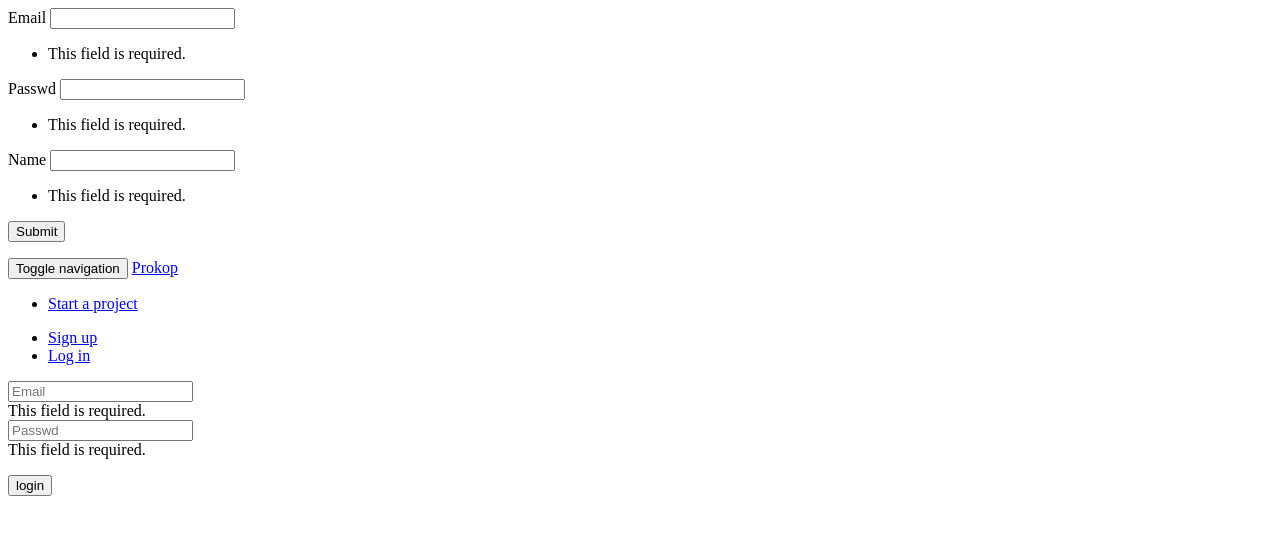
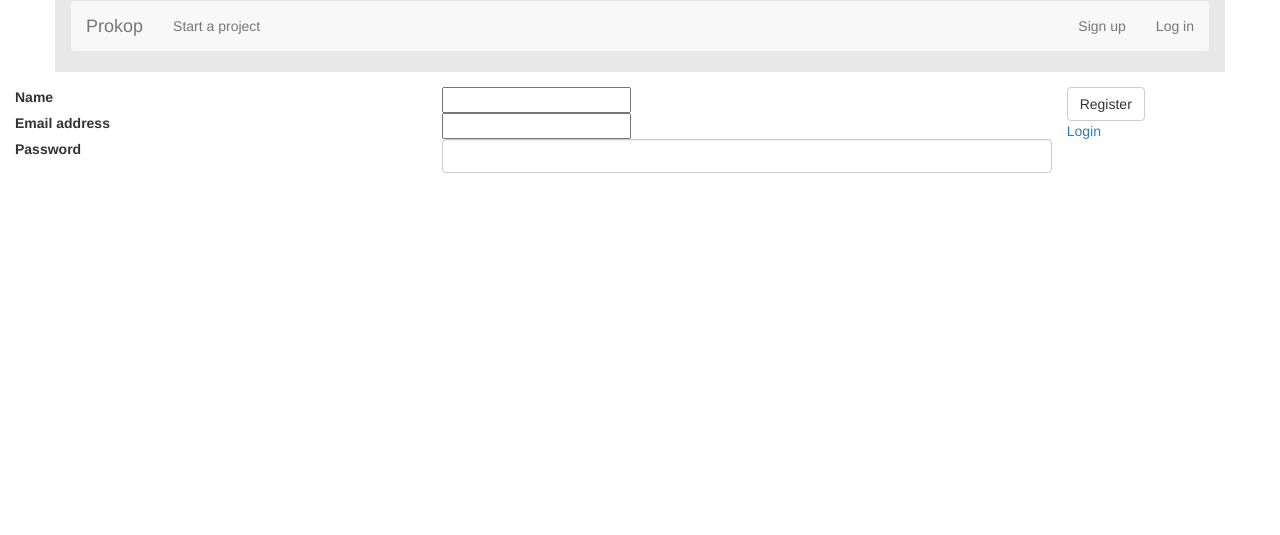
Before and after one commit to alienhaxor/prokop, a Flask app: page /register/ in a window 1280 px wide. Shown: the top 535 px of the page. Run offline with Flask 2, Linux system fonts and the light colour scheme; parts of the project's set-up code (start-up, migrations or seed data) failed here and were passed over; some libraries are stand-ins or nearby versions.

Commit message:
csrf. api works with flask-login

```diff
--- a/app/__init__.py
+++ b/app/__init__.py
@@ -43,7 +43,7 @@ ALLOWED_EXTENSIONS = set(['png', 'jpg', 'jpeg', 'gif'])
 
 app.config['UPLOAD_FOLDER'] = UPLOAD_FOLDER
 app.config['ALLOWED_EXTENSIONS'] = ALLOWED_EXTENSIONS
-#app.config['UPLOAD_FOLDER'] = UPLOAD_FOLDER
+app.config['SECRET_KEY'] = '9cca0703342e24806a9f64e08c053dca7f2cd90f10529af8ea872afb0a0c77d4'
 
 toolbar = DebugToolbarExtension(app)
 
--- a/app/main/forms.py
+++ b/app/main/forms.py
@@ -11,9 +11,9 @@ from app.main.models import User, Project
 from app import bcrypt
 
 
-class LoginForm(form.Form):
-    email = fields.TextField(validators=[validators.required()])
-    passwd = fields.PasswordField(validators=[validators.required()])
+class LoginForm(Form):
+    email = fields.TextField('Email address', [Required(), Email()])
+    passwd = fields.PasswordField('Password', [Required()])
 
     def validate_login(self, field):
         user = self.get_user()
@@ -28,10 +28,10 @@ class LoginForm(form.Form):
         return User.query.filter_by(email=self.email.data).first()
 
 
-class RegistrationForm(form.Form):
-    email = fields.TextField(validators=[validators.required()])
-    passwd = fields.PasswordField(validators=[validators.required()])
-    name = fields.TextField(validators=[validators.required()])
+class RegisterForm(Form):
+    email = fields.TextField('Email address', [Required()])
+    passwd = fields.PasswordField('Password', [Required()])
+    name = fields.TextField('Name', [Required()])
 
     def validate_login(self, field):
         if (User.query.filter_by(url=self.url.data).first()):
@@ -104,6 +104,6 @@ class EditForm(Form):
     description = TextAreaField('description',
                                 validators=[Length(min=0, max=140)])
     passwd_old = fields.PasswordField('old password',
-                                      validators=[validators.required()])
+                                      [Required()])
     passwd_new = fields.PasswordField('new password',
-                                      validators=[validators.required()])
+                                      [Required()])
--- a/app/main/models.py
+++ b/app/main/models.py
@@ -104,7 +104,7 @@ class Project(db.Model):
         return {
             'id': self.id,
             'name': self.name,
-            'info': self.info,
+            'description': self.description,
             'picture_url': self.picture_url,
             'releaseDate': dump_datetime(self.date_created),
             'images': self.serialize_many2many
--- a/app/main/views.py
+++ b/app/main/views.py
@@ -6,7 +6,7 @@ from flask import Blueprint, request, render_template, flash,\
 from flask.ext.login import login_user, logout_user,\
     current_user, login_required
 
-from app.main.forms import LoginForm, RegistrationForm, EditForm
+from app.main.forms import LoginForm, RegisterForm, EditForm
 
 from app import db, bcrypt, lm
 from app.main.models import User
@@ -104,13 +104,14 @@ def before_request():
 
 @main.route('/register/', methods=('GET', 'POST'))
 def register():
-    form = RegistrationForm(request.form)
-    if form.validate():
-
+    form = RegisterForm(request.form)
+    print 'JESUS'
+    if form.validate_on_submit():
+    	print 'JESUS HITLER'
         user = User(email=form.email.data,
                     passwd=bcrypt.generate_password_hash(form.passwd.data),
                     name=form.name.data)
-        user.url = urllib.urlencode(form.urlname.data)
+        # user.url = urllib.urlencode(form.urlname.data)
         # Insert the record in our database and commit it
         db.session.add(user)
         db.session.commit()
@@ -118,7 +119,7 @@ def register():
         login_user(user)
         return redirect(url_for('main.index'))
 
-    return render_template('forms.html', form=form)
+    return render_template('register.html', form=form)
 
 
 @main.route("/logout/")
--- a/app/templates/main/base.html
+++ b/app/templates/main/base.html
@@ -54,7 +54,7 @@
     <script type="text/javascript" src="http://documentcloud.github.com/underscore/underscore-min.js"></script>
     <script type="text/javascript" src="http://documentcloud.github.com/backbone/backbone-min.js"></script>
     <script src="//netdna.bootstrapcdn.com/bootstrap/3.0.2/js/bootstrap.min.js"></script>
-    <script src="https://rawgithub.com/phstc/jquery-dateFormat/master/jquery.dateFormat-1.0.js"></script>
+    <script src="https://rawgithub.com/phstc/jquery-dateFormat/master/dist/jquery-dateFormat.min.js"></script>
 
     <script type=text/javascript src="{{url_for('static', filename='js/models/book.js') }}"></script>
     <script type=text/javascript src="{{url_for('static', filename='js/collections/library.js') }}"></script>
--- a/app/templates/main/forms.html
+++ b/app/templates/main/forms.html
@@ -1,36 +1,12 @@
-<html>
-    <body>
-        <form method="POST" action="">
-            {{ form.hidden_tag() if form.hidden_tag }}
-            {% for f in form if f.type != 'CSRFTokenField' %}
-            <div>
-            {{ f.label }}
-            {{ f }}
-            {% if f.errors %}
-            <ul>
-                {% for e in f.errors %}
-                <li>{{ e }}</li>
-                {% endfor %}
-            </ul>
-            {% endif %}
-            </div>
-            {% endfor %}
-            <input type="submit" />
-        </form>
-    </body>
-</html>
-<!--
 {% extends "base.html" %}
+{% block content %}
 
-{% block content %}
-    <form method="POST" action="">
-    {% from "_formhelpers.html" import render_field %}
-    {{ form.csrf }}
-    <dl>
-    {{ render_field(form.email) }}
-    {{ render_field(form.passwd) }}
-    </dl>
-    <button type="submit">login</button>
-    </form>
-
-{% endblock %} -->
+  {% from "_formhelpers.html" import render_field %}
+  <form method="POST" action="." role='form'>
+    {{ form.csrf_token }}
+    {{ render_field(form.email, with_label=True) }}
+    {{ render_field(form.passwd, with_label=True) }}
+    <button type="submit" class="btn btn-default">Login</button>
+  </form>
+  <a href="{{ url_for('main.register') }}">Login</a>
+{% endblock %}
--- a/app/templates/main/register.html
+++ b/app/templates/main/register.html
@@ -1,138 +1,13 @@
-<!DOCTYPE html>
-<html lang="en" xmlns="http://www.w3.org/1999/xhtml">
-<html>
-	<head>
-		<title>Prokopa</title>
-		<meta charset="utf-8" />
-		<meta name ="viewport" content="width=device-width, initial-scale=1.0"><!--bootstrapin automaattinen skaalaus näytön mukaan-->
-		<link href = "css/bootstrap.min.css" rel = "stylesheet">
-		<link href = "css/styles.css" rel = "stylesheet">
-		<link href="http://netdna.bootstrapcdn.com/bootstrap/3.0.0/css/bootstrap.min.css" rel="stylesheet" /> <!-- bootstrap-->
-		<script src = "http://ajax.googleapis.com/ajax/libs/jquery/1.10.2/jquery.min.js"></script>
-		<script src = "js/bootstrap.js"></script>
-	</head>
-	<body class="body">
+{% extends "base.html" %}
+{% block content %}
 
-
-
-		<header>
-			  <div id="header" class="container">
-		    <nav class="navbar navbar-default" role="navigation">
-                <!-- Brand and toggle get grouped for better mobile display -->
-                <div class="navbar-header">
-                <button type="button" class="navbar-toggle" data-toggle="collapse" data-target="#bs-example-navbar-collapse-1">
-                    <span class="sr-only">Toggle navigation</span>
-                    <span class="icon-bar"></span>
-                    <span class="icon-bar"></span>
-                    <span class="icon-bar"></span>
-                </button>
-                <a class="navbar-brand" href="#">Prokop</a>
-                </div>
-
-                <!-- Collect the nav links, forms, and other content for toggling -->
-                <div class="collapse navbar-collapse" id="bs-example-navbar-collapse-1">
-                    <ul class="nav navbar-nav">
-                        <!--<li class="active"><a href="#">Discover projects</a></li>-->
-                        <li><a href="#">Start a project</a></li>
-                    </ul>
-                    <!--<form class="navbar-form navbar-left" role="search">
-                        <div class="form-group">
-                            <input type="text" class="form-control" placeholder="Search">
-                        </div>
-                        <button type="submit" class="btn btn-default">Submit</button>
-                    </form>-->
-                    <ul class="nav navbar-nav navbar-right">
-                        <li><a href="#">Sign up</a></li>
-                        <li><a href="#">Log in</a></li>
-                        <!--<li class="dropdown">
-                            <a href="#" class="dropdown-toggle" data-toggle="dropdown">Dropdown <b class="caret"></b></a>
-                            <ul class="dropdown-menu">
-                                <li><a href="#">Action</a></li>
-                                <li><a href="#">Another action</a></li>
-                                <li><a href="#">Something else here</a></li>
-                                <li class="divider"></li>
-                                <li><a href="#">Separated link</a></li>
-                            </ul>
-                        </li>-->
-                    </ul>
-                </div><!-- /.navbar-collapse -->
-            </nav>
-		</div>
-
-		</header>
-<div id="main_content">
-		<div class="container" id="register_container">
-			<div class="register">
-				<div class="row">
-					<form id="personal-data" class="form-horizontal" method="POST" action="#">
-						<div class="tabbable center">
-							<ul class="nav nav-tabs">
-								<li class="active">
-									<a href="#1" data-toggle="tab">Sign in</a>
-								</li>
-								<li>
-									<a href="#2" data-toggle="tab">New user</a>
-								</li>
-							</ul>
-							<div class="tab-content centerbox">
-								<div class="tab-pane active" id="1">
-									<form class="form-horizontal" role="form">
-										<div class="form-group">
-											<label for="inputEmail3" class="col-sm-2 control-label">Email</label>
-											<div class="col-sm-10">
-												<input type="email" class="form-control" id="inputEmail3" placeholder="Email">
-											</div>
-										</div>
-										<div class="form-group">
-											<label for="inputPassword3" class="col-sm-2 control-label">Password</label>
-											<div class="col-sm-10">
-												<input type="password" class="form-control" id="inputPassword3" placeholder="Password">
-											</div>
-										</div>
-
-										<div class="form-group">
-											<div class="col-sm-offset-2 col-sm-10">
-												<button type="submit" class="btn btn-primary">Sign in</button>
-											</div>
-										</div>
-									</form>
-								</div>
-									<div class="tab-pane" id="2">
-										<form class="form-horizontal" role="form">
-											<div class="form-group">
-												<label for="inputName3" class="col-sm-2 control-label">Name</label>
-												<div class="col-sm-10">
-													<input type="name" class="form-control" id="inputName3" placeholder="Name">
-												</div>
-											</div>
-											<div class="form-group">
-												<label for="inputEmail3" class="col-sm-2 control-label">Email</label>
-												<div class="col-sm-10">
-													<input type="email" class="form-control" id="inputEmail3" placeholder="Email">
-												</div>
-											</div>
-											<div class="form-group">
-												<label for="inputPassword3" class="col-sm-2 control-label">Password</label>
-												<div class="col-sm-10">
-													<input type="password" class="form-control" id="inputPassword3" placeholder="Password">
-												</div>
-											</div>
-
-												<div class="form-group">
-													<div class="col-sm-offset-2 col-sm-10">
-														<button type="submit" class="btn btn-primary">Registration</button>
-													</div>
-												</div>
-										</form>
-									</div>
-							</div>
-						</div>
-					</form>
-				</div>
-			</div>
-		</div>
-	</div>
-	</body>
-
-
-</html>
+  {% from "_formhelpers.html" import render_field %}
+  <form method="POST" action="." role='form'>
+    {{ form.csrf_token }}
+    {{ render_field(form.name, with_label=True) }}
+    {{ render_field(form.email, with_label=True) }}
+    {{ render_field(form.passwd, with_label=True) }}
+    <button type="submit" class="btn btn-default">Register</button>
+  </form>
+  <a href="{{ url_for('main.login') }}">Login</a>
+{% endblock %}
--- a/migrations/versions/1fb869450b3f_.py
+++ b/migrations/versions/1fb869450b3f_.py
@@ -1,14 +1,14 @@
 """empty message
 
 Revision ID: 1fb869450b3f
-Revises: 32cee173cf30
+Revises: 213c24d21861
 Create Date: 2013-12-03 12:59:27.569016
 
 """
 
 # revision identifiers, used by Alembic.
 revision = '1fb869450b3f'
-down_revision = '32cee173cf30'
+down_revision = '213c24d21861'
 
 from alembic import op
 import sqlalchemy as sa
--- a/run.py
+++ b/run.py
@@ -4,7 +4,7 @@ from app import app
 app.debug = True
 
 if __name__ == '__main__':
-    app.run(host="127.0.0.1", threaded=True)
+    app.run(host="0.0.0.0", threaded=True)
 
 from werkzeug.contrib.fixers import ProxyFix
 app.wsgi_app = ProxyFix(app.wsgi_app)
```
Also changed, not shown: app/main/api.py (+14 -6 lines), app/static/js/main.js (deleted, +0 -76 lines).
